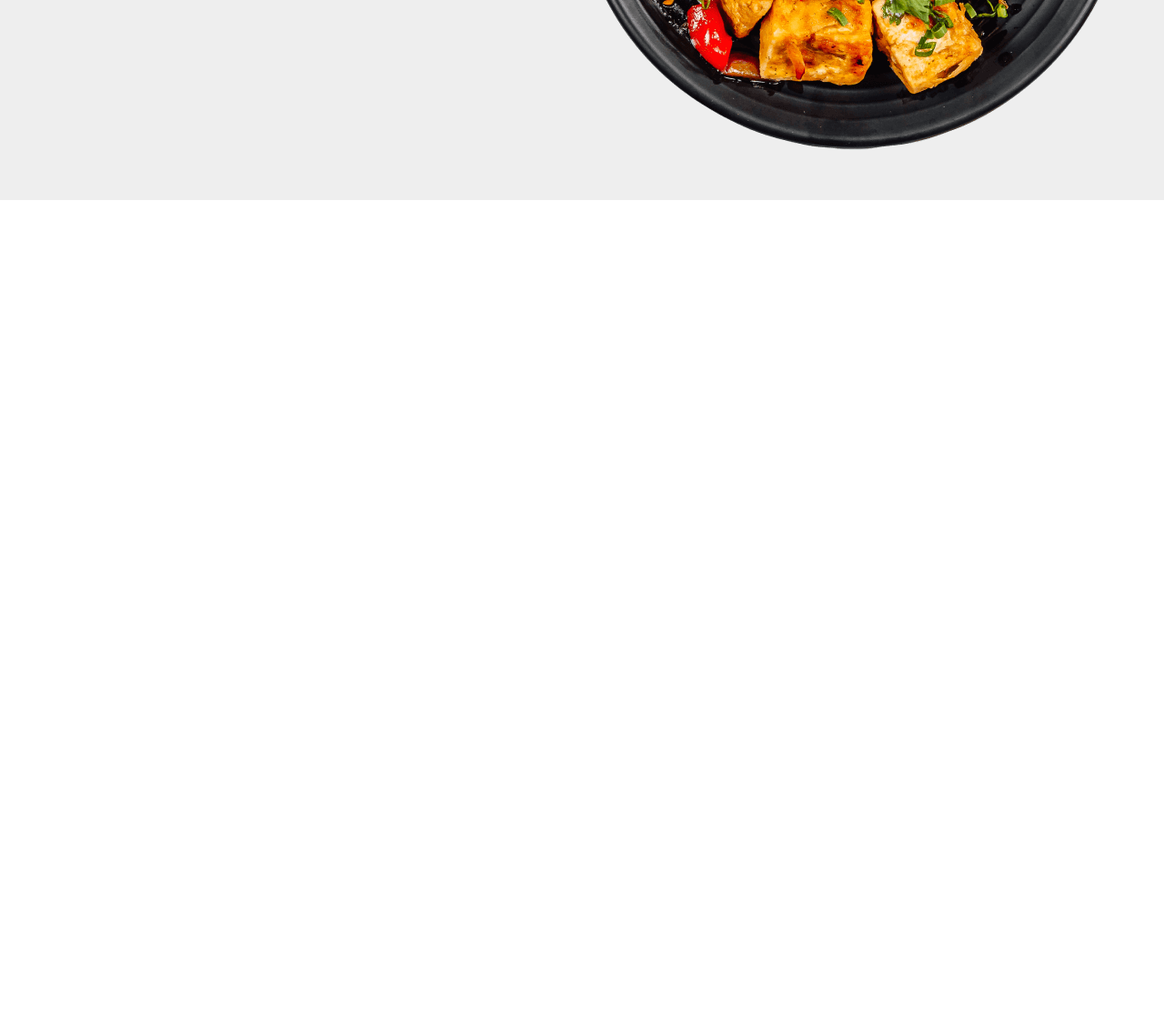
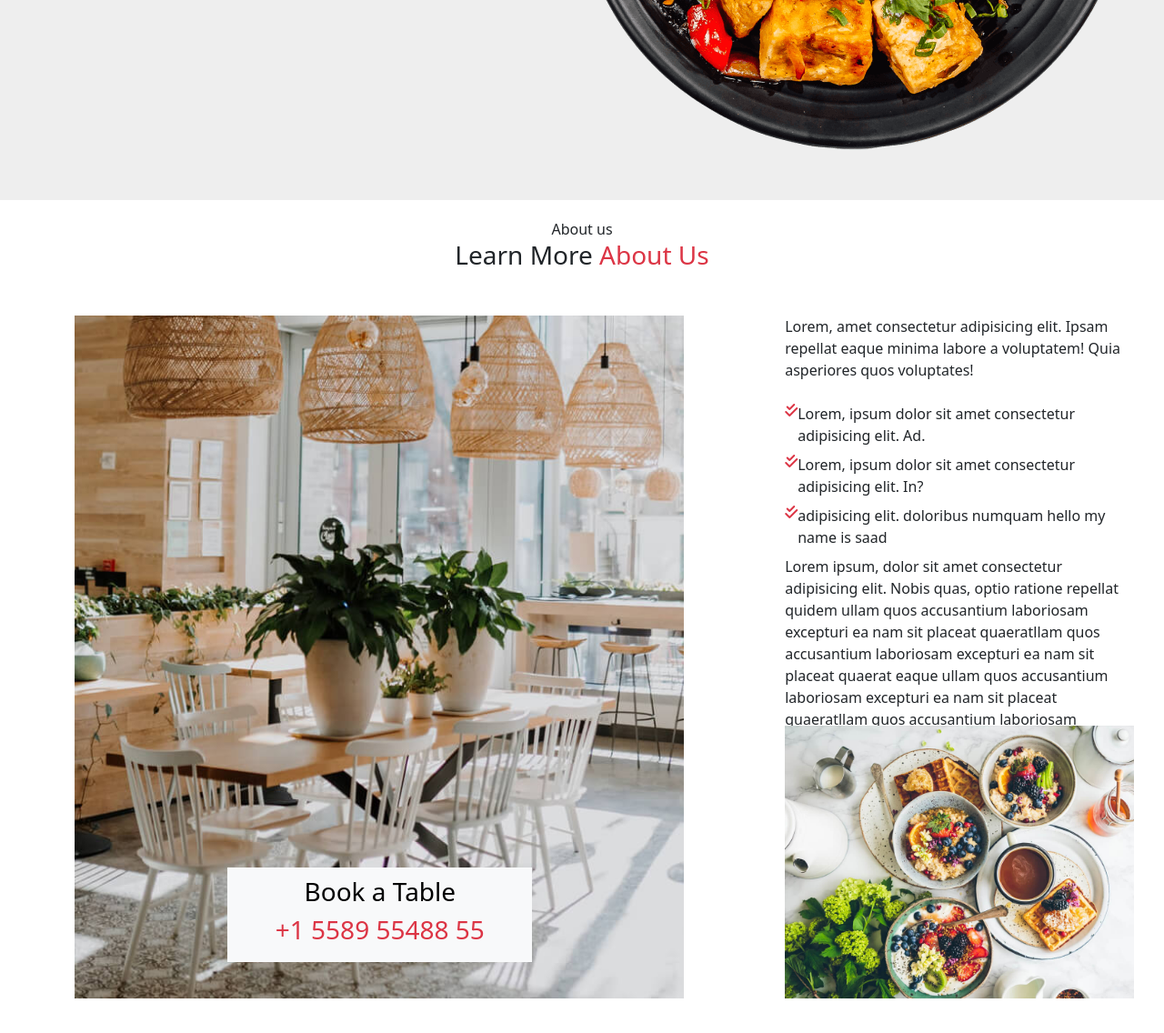
Before and after one commit to Theroysaad/javascript_project_elghazy_saad, a website: page index.html in a window 1280 px wide. Shown: the part 500-1636 px from the top of the page at 91% size. Before the commit the page ends 800 px from the top, so only its background shows below. Drawn offline with nearby package versions, Linux system fonts and the light colour scheme.

Commit message:
second section

```diff
--- a/index.html
+++ b/index.html
@@ -29,6 +29,55 @@
             <img class="image" src="./public/images/img/menu/menu-item-1(1).png" alt="">
         </div>
     </section>
+
+    <!--   -->
+
+    <section class="sec-2">
+        About us
+        <h3>Learn More <span class="text-danger">About Us</span></h3>
+        <div class="container">
+            <div class="bg-image">
+                <div class=" white bg-light w-50 text-center ">
+                    <h3 class="text-black">Book a Table</h3>
+                    <h3 class="text-danger">+1 5589 55488 55</h3>
+                </div>
+            </div>
+            <div class="right-div">
+                <div class="up">
+                    <p>Lorem, amet consectetur adipisicing elit. Ipsam repellat eaque minima labore a
+                        voluptatem! Quia asperiores quos voluptates!</p>
+                    <div class="d-flex flex-lg-column pe-lg-3  gap-lg-2">
+                        <div class="d-flex justify-content-between">
+                            <i class="fa-solid fa-check-double text-danger"></i>
+                            <span>Lorem, ipsum dolor sit amet consectetur adipisicing elit. Ad.</span>
+                        </div>
+                        <div class="d-flex justify-content-between">
+                            <i class="fa-solid fa-check-double text-danger"></i>
+                            <span>Lorem, ipsum dolor sit amet consectetur adipisicing elit. In?</span>
+                        </div>
+                        <div class="d-flex justify-content-between">
+                            <i class="fa-solid fa-check-double text-danger"></i>
+                            <span> adipisicing elit. doloribus numquam hello my name is saad
+                            </span>
+                        </div>
+                    </div>
+                    <div>Lorem ipsum, dolor sit amet consectetur adipisicing elit. Nobis quas, optio ratione repellat
+                        quidem
+                        ullam quos accusantium laboriosam excepturi ea nam sit placeat quaeratllam quos accusantium
+                        laboriosam excepturi ea nam sit placeat quaerat
+                        eaque ullam quos accusantium laboriosam excepturi ea nam sit placeat quaeratllam quos
+                        accusantium laboriosam excepturi ea nam sit placeat quaerat
+                        eaque
+                        possimus? Debitis, possimus.
+                        possimus? Debitis, possimus.
+                    </div>
+                </div>
+                <div class="down"></div>
+            </div>
+        </div>
+    </section>
+
+    <!--  -->
 
 
 
--- a/src/sass/modules/home/_main.scss
+++ b/src/sass/modules/home/_main.scss
@@ -54,3 +54,67 @@
         }
     }
 }
+
+// *
+
+.sec-2 {
+    height: 115vh;
+    display: flex;
+    flex-direction: column;
+    justify-content: center;
+    align-items: center;
+    padding-top: 20px;
+}
+
+.container {
+    display: flex;
+    justify-content: space-between;
+    align-items: center;
+    height: 100%;
+
+    .right-div {
+        width: 30%;
+        height: 90%;
+        display: flex;
+        flex-direction: column;
+        justify-content: space-between;
+
+        .up {
+            height: 40%;
+            width: 30vw;
+            display: flex;
+            flex-direction: column;
+            padding-bottom: 20px;
+            gap: 1vh;
+        }
+
+        .down {
+            background-image: url(../../../../public/images/img/about-2.jpg);
+            background-size: cover;
+            background-repeat: no-repeat;
+            width: 30vw;
+            height: 40%;
+        }
+    }
+
+    .bg-image {
+        background-image: url(../../../../public/images/img/about\(1\).jpg);
+        background-size: cover;
+        background-repeat: no-repeat;
+        width: 60%;
+        height: 90%;
+        display: flex;
+        position: relative;
+
+        .white {
+            height: 13vh;
+            width: 10vw;
+            padding: 10px;
+            position: absolute;
+            bottom: 5vh;
+            right: 13vw;
+        }
+    }
+}
+
+// *
```
Also changed, not shown: public/css/app.css, 1 other file.
